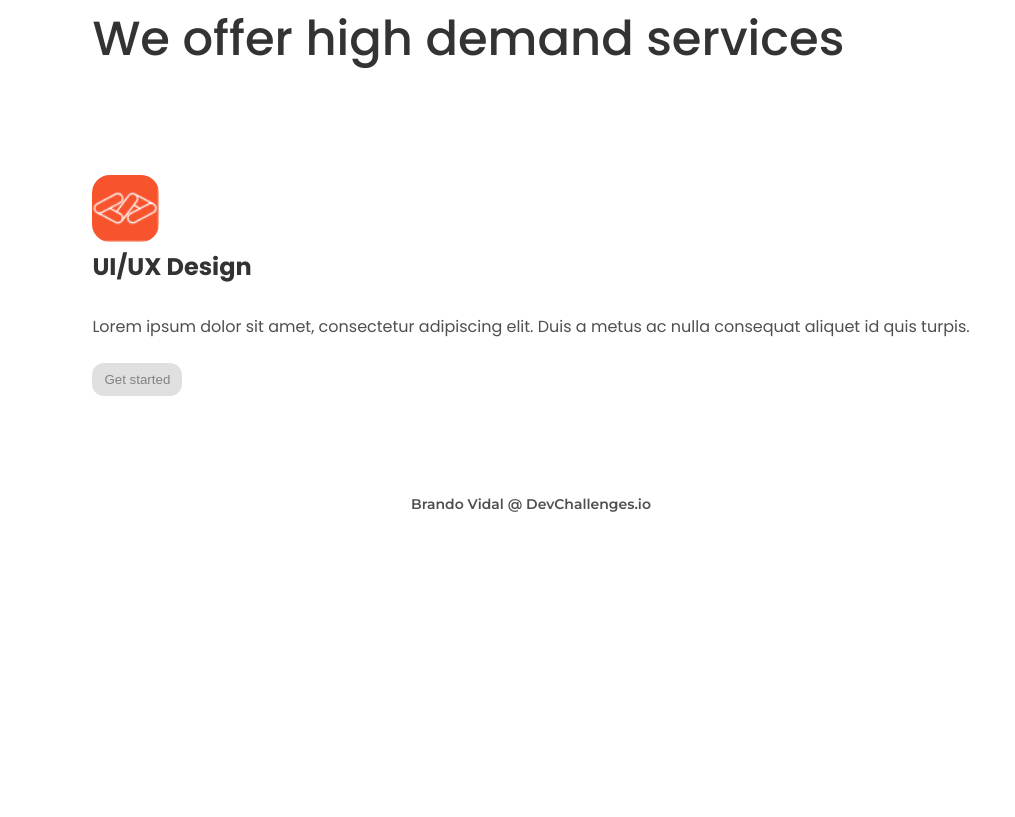
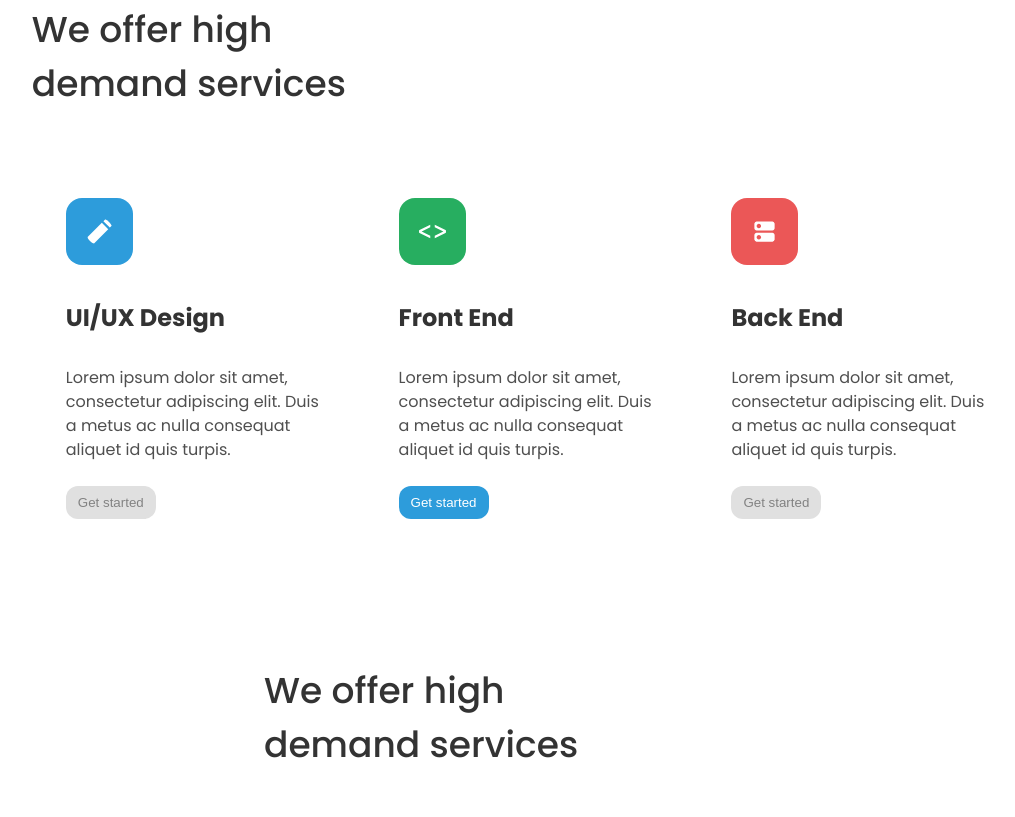
Before and after one commit to brandovidal/edie-homepage, a website: page src/index.html in a window 1280 px wide. Shown: the part 1307-2124 px from the top of the page, without its empty margins (109-1124 px from the left). Before the commit the page ends 1860 px from the top, so only its background shows below. Drawn offline with Linux system fonts and the light colour scheme.

Commit message:
Update cards && service && create works
Signed-off-by: Brando Vidal <yisusdracon@gmail.com>

```diff
--- a/src/index.html
+++ b/src/index.html
@@ -7,7 +7,7 @@
       content="width=device-width, initial-scale=1,
   maximum-scale=5"
     />
-    <link rel="icon" href="devchallenges.png" />
+    <link rel="icon" href="assets/img/devchallenges.png" />
     <link
       rel="shortcut icon"
       type="image/x-icon"
@@ -38,7 +38,9 @@
         <section class="home">
           <header class="info">
             <h5 class="subtitle txt-primary">Unhappy with your website?</h5>
-            <h2 class="title">We create beautiful and fast web services</h2>
+            <h2 class="title home-title">
+              We create beautiful and fast web services
+            </h2>
           </header>
           <picture
             ><img src="assets/img/heroImage.jpg" alt="reunion"
@@ -70,11 +72,13 @@
           </article>
         </section>
         <section class="services" id="services">
-          <h2 class="title">We offer high demand services</h2>
+          <h2 class="title page-title">We offer high demand services</h2>
           <section class="cards-container">
             <article class="card">
-              <picture
-                ><img src="assets/img/devchallenges.png" alt=""
+              <picture class="bg-primary"
+                ><img
+                  src="assets/svg/services/pencil.svg"
+                  alt="UI/UX Design Service"
               /></picture>
               <h3 class="title">UI/UX Design</h3>
               <p class="content">
@@ -82,6 +86,44 @@
                 metus ac nulla consequat aliquet id quis turpis.
               </p>
               <button class="btn-muted">Get started</button>
+            </article>
+            <article class="card hover">
+              <picture class="bg-success"
+                ><img
+                  src="assets/svg/services/code.svg"
+                  alt="Front End Service"
+              /></picture>
+              <h3 class="title">Front End</h3>
+              <p class="content">
+                Lorem ipsum dolor sit amet, consectetur adipiscing elit. Duis a
+                metus ac nulla consequat aliquet id quis turpis.
+              </p>
+              <button class="btn-primary">Get started</button>
+            </article>
+            <article class="card">
+              <picture class="bg-secondary"
+                ><img
+                  src="assets/svg/services/server.svg"
+                  alt="Back End Service"
+              /></picture>
+              <h3 class="title">Back End</h3>
+              <p class="content">
+                Lorem ipsum dolor sit amet, consectetur adipiscing elit. Duis a
+                metus ac nulla consequat aliquet id quis turpis.
+              </p>
+              <button class="btn-muted">Get started</button>
+            </article>
+          </section>
+        </section>
+        <section class="works" id="works">
+          <h2 class="title page-title">We offer high demand services</h2>
+          <section class="gallery">
+            <article class="item">
+              <picture>
+                <img src="assets/img/works/smarthome.jpg" alt="" />
+              </picture>
+              <h6 class="subtitle">Full stack application</h6>
+              <h2 class="title">Smart home dashboard</h2>
             </article>
           </section>
         </section>
--- a/src/style.css
+++ b/src/style.css
@@ -5,12 +5,12 @@
   --color-default: #4f4f4f;
   --color-primary: #2d9cdb;
   --color-secondary: #eb5757;
+  --color-success: #27ae60;
   --color-dark: #333;
   --color-muted: #828282;
   --color-footer: #a9a9a9;
   --color-gray: #bdbdbd;
 
-  --bg-default: var(--color-primary);
   --bg-secondary: #e0e0e0;
   --bg-white: #f2f2f2;
   --bg-dark: #100e1d;
@@ -66,7 +66,7 @@ small {
   transition: 300ms all ease;
 }
 button {
-  background: var(--bg-default);
+  background: var(--color-primary);
   color: white;
   border: none;
   border-radius: 12px;
@@ -84,9 +84,16 @@ button.btn-muted {
   color: var(--color-muted);
   padding: 9px 12px;
 }
+button.btn-primary {
+  background: var(--color-primary);
+  color: white;
+  padding: 9px 12px;
+}
 .hidden {
   display: none;
 }
+
+/**** Text ****/
 .txt-primary {
   color: var(--color-primary);
 }
@@ -95,6 +102,17 @@ button.btn-muted {
 }
 .txt-dark {
   color: var(--color-dark);
+}
+
+/**** Background ****/
+.bg-primary {
+  background: var(--color-primary);
+}
+.bg-secondary {
+  background: var(--color-secondary);
+}
+.bg-success {
+  background: var(--color-success);
 }
 
 /**** Container ****/
@@ -161,14 +179,13 @@ button.btn-muted {
 main .home {
   margin: 0 0 15vh 0;
 }
-main .home .info,
-main .services {
-  margin: 0 10vw;
+main .home > .info {
+  margin: 0 14vw;
 }
-main .home .message {
+main .home > .message {
   max-width: 370px;
 }
-main .title {
+main .home .title {
   font-family: var(--font-default);
   font-style: normal;
   font-weight: 500;
@@ -177,18 +194,21 @@ main .title {
   color: var(--color-dark);
   margin-bottom: 42px;
 }
-.home .subtitle,
-.home p {
+main .home .home-title {
+  max-width: 543px;
+}
+main .home .subtitle,
+main .home p {
   font-family: var(--font-default);
   font-style: normal;
   font-weight: 500;
   font-size: 18px;
   line-height: 27px;
 }
-.home .subtitle {
+main .home .subtitle {
   margin-bottom: 16px;
 }
-.home p {
+main .home p {
   font-weight: normal;
   color: var(--color-default);
   margin-bottom: 42px;
@@ -236,12 +256,54 @@ main .title {
   color: var(--color-gray);
 }
 
+/**** Services ****/
+main .services {
+  margin: 0 6vw;
+  transition: all 300ms;
+}
+main .services > .title {
+  font-family: var(--font-default);
+  font-style: normal;
+  font-weight: 500;
+  font-size: 36px;
+  line-height: 54px;
+  color: var(--color-dark);
+  margin-bottom: 42px;
+}
+main .services > .page-title {
+  max-width: 346px;
+}
+
 /**** Cards ****/
 .cards-container {
-  margin: 100px 0;
+  display: flex;
+  flex-direction: row;
 }
 .card {
   display: block;
+  margin-bottom: 100px;
+  padding: 45px 34px;
+  border: none;
+  transition: all 300ms;
+  cursor: pointer;
+}
+.card:hover {
+  background: #ffffff;
+  box-shadow: 0px 10px 30px rgba(51, 51, 51, 0.1);
+  border-radius: 24px;
+}
+.card picture {
+  display: flex;
+  width: 67px;
+  height: 67px;
+  border: none;
+  border-radius: 16px;
+  margin-bottom: 35px;
+}
+.card img {
+  margin: auto;
+  width: 27px;
+  height: 27px;
 }
 .card .title {
   font-family: var(--font-default);
@@ -249,6 +311,7 @@ main .title {
   font-weight: bold;
   font-size: 24px;
   line-height: 36px;
+  color: var(--color-dark);
   margin-bottom: 30px;
 }
 .card .content {
@@ -259,9 +322,28 @@ main .title {
   line-height: 24px;
   margin-bottom: 24px;
 }
-.card img {
-  width: 67px;
-  height: 67px;
+
+/**** Works ****/
+main .works {
+  margin: 0 6vw;
+  transition: all 300ms;
+}
+main .works > .title {
+  font-family: var(--font-default);
+  font-style: normal;
+  font-weight: 500;
+  font-size: 36px;
+  line-height: 54px;
+  color: var(--color-dark);
+  margin-bottom: 48px;
+}
+main .works > .page-title {
+  max-width: 346px;
+}
+
+/**** Gallery ****/
+main .gallery {
+  display: grid;
 }
 
 /**** Footer ****/
@@ -371,26 +453,53 @@ main .title {
 /**** Container && Home ****/
 @media (max-width: 768px) {
   .container {
-    padding: 2.5vh 3.5vw;
+    padding: 2.5vh 4.7vw;
   }
   main {
     display: flex;
     flex-direction: column;
   }
-  main .home .message {
+  main .home > .info {
+    margin: 0 10vw;
+  }
+  main .home > .message {
     margin-top: 15px;
     max-width: 100%;
   }
-  main .title {
+  main .home .title {
     font-size: 24px;
     line-height: 36px;
     margin-bottom: 15px;
   }
-  .home .subtitle,
-  .home p {
+  main .home .subtitle,
+  main .home p {
     font-size: 12px;
     line-height: 18px;
     margin-bottom: 0;
+  }
+}
+/**** Services ****/
+@media only screen and (max-width: 768px) {
+  main .services {
+    margin: 0;
+  }
+  main .services > .title {
+    font-family: var(--font-default);
+    font-style: normal;
+    font-weight: 500;
+    font-size: 24px;
+    line-height: 36px;
+    color: var(--color-dark);
+    margin: 0 8vw;
+    margin-bottom: 90px;
+  }
+}
+
+/**** Cards ****/
+@media only screen and (max-width: 768px) {
+  .cards-container {
+    display: flex;
+    flex-direction: column;
   }
 }
 
```
Also changed, not shown: src/assets/img/clients/person1.png (renamed from src/assets/img/person1.png), src/assets/img/clients/person2.png (renamed from src/assets/img/person2.png), src/assets/img/clients/person3.png (renamed from src/assets/img/person3.png), src/assets/img/clients/person4.png (renamed from src/assets/img/person4.png), src/assets/img/works/booking.png (renamed from src/assets/img/booking.png), src/assets/img/works/juice-product.png (renamed from src/assets/img/juice-product.png), src/assets/img/works/onboard.png (renamed from src/assets/img/onboard.png), src/assets/img/works/smarthome.jpg (renamed from src/assets/img/smarthome.jpg), src/assets/svg/network/instagram.svg (renamed from src/assets/svg/instagram.svg), src/assets/svg/network/linkedin.svg (renamed from src/assets/svg/linkedin.svg), src/assets/svg/network/twitter.svg (renamed from src/assets/svg/twitter.svg), src/assets/svg/services/code.svg (added), src/assets/svg/services/pencil.svg (added), src/assets/svg/services/server.svg (added).
